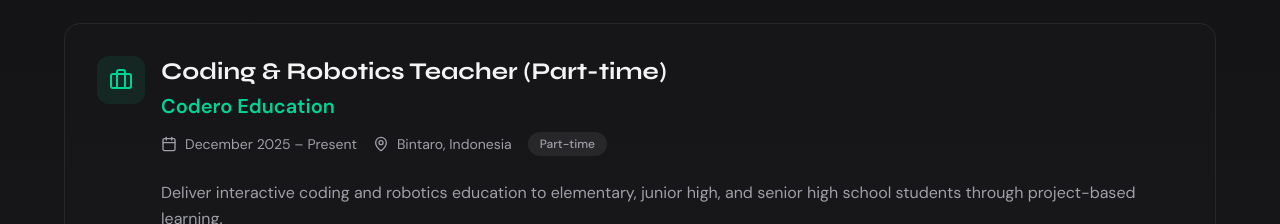
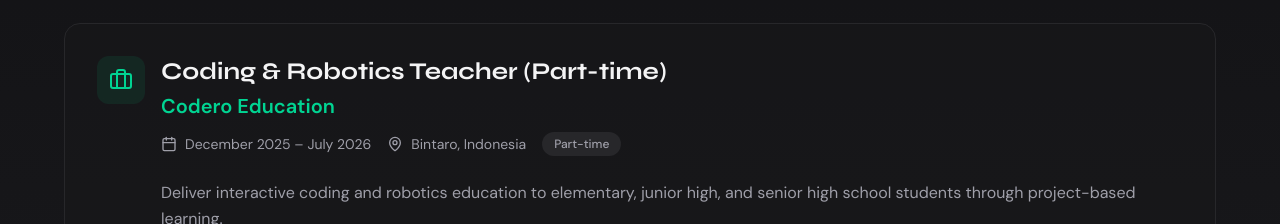
Before and after one commit to LRMNTRIX03/Portofoilio-web, a React (Vite) app: page / in a window 1280 px wide. Shown: the part 5760-5984 px from the top of the page. Built offline with nearby package versions, Linux system fonts and the light colour scheme.

Commit message:
new experience

```diff
--- a/src/data/experiences.ts
+++ b/src/data/experiences.ts
@@ -18,7 +18,7 @@
   position: 'Coding & Robotics Teacher (Part-time)',
   company: 'Codero Education',
   location: 'Bintaro, Indonesia',
-  period: 'December 2025 – Present',
+  period: 'December 2025 – July 2026',
   type: 'Part-time',
   description:
     'Deliver interactive coding and robotics education to elementary, junior high, and senior high school students through project-based learning.',
```
